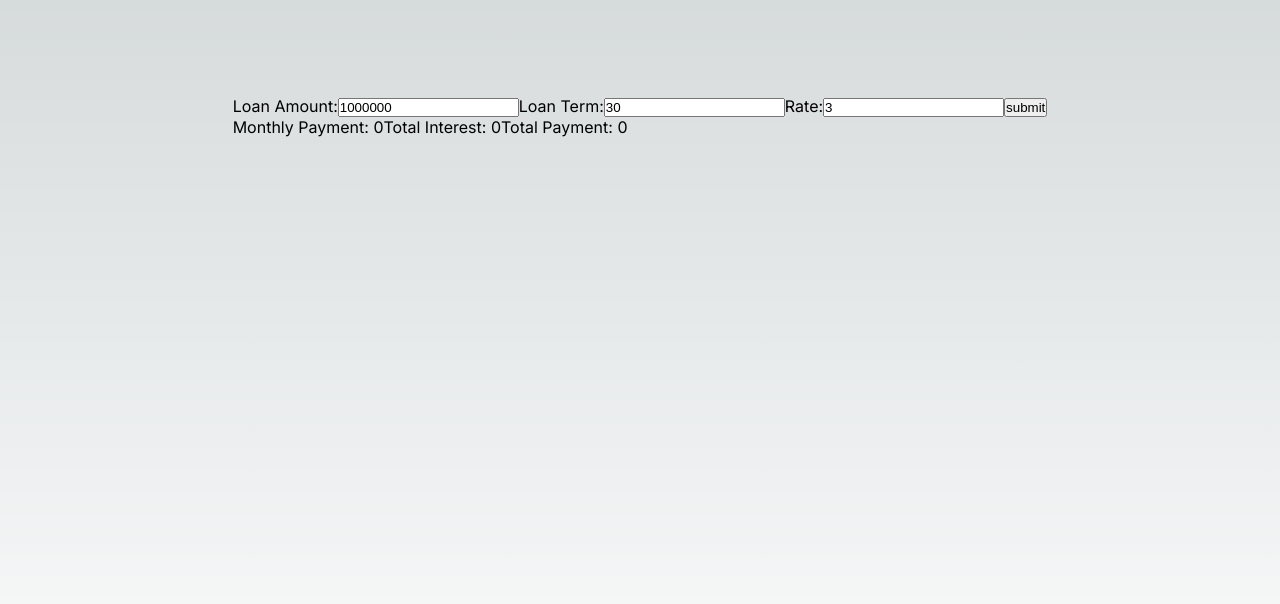
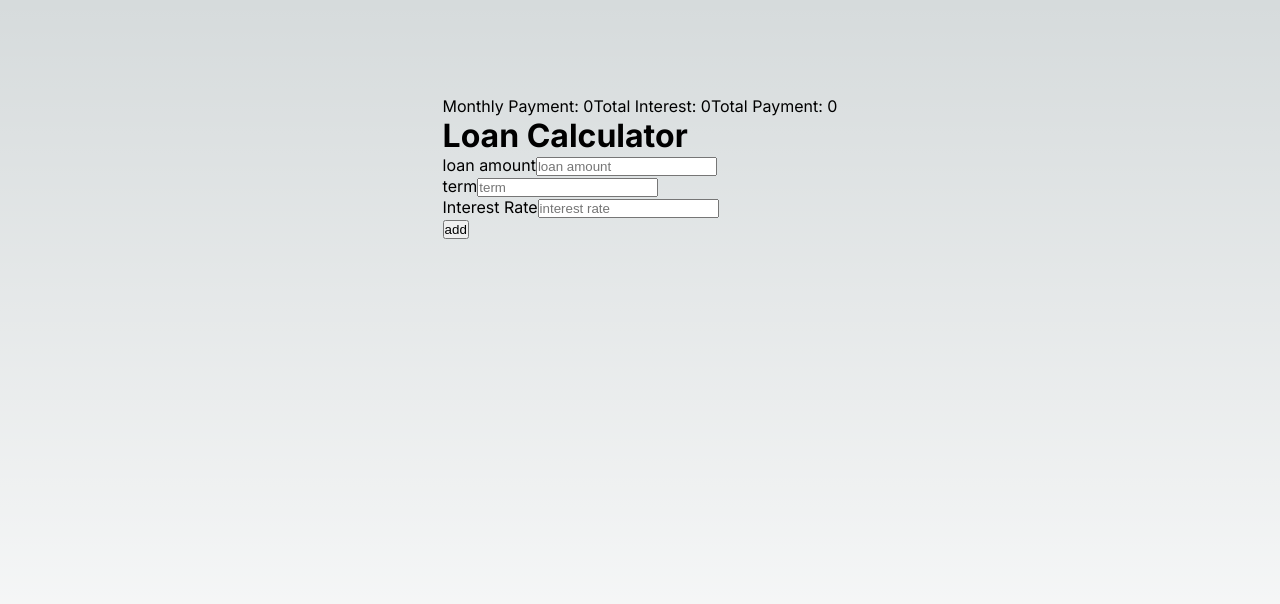
Before and after one commit to stateless-x/loan-calculator, a Next.js app: page / in a window 1280 px wide. Shown: the top 604 px of the page. Built offline with nearby package versions, Linux system fonts and the light colour scheme.

Commit message:
fix rerender issue by using useRef. extract formInput to have its own component. add error messages. adjust type for input to receive both str and number. cast number in the backend

```diff
--- a/package.json
+++ b/package.json
@@ -18,6 +18,7 @@
     "next": "13.4.19",
     "react": "18.2.0",
     "react-dom": "18.2.0",
+    "sass": "^1.66.1",
     "typescript": "5.1.6"
   }
 }
--- /dev/null
+++ b/src/components/FormInput/page.tsx
@@ -0,0 +1,23 @@
+import React, { useState } from "react";
+import "../../styles/formInput.sass";
+export const FormInput = (props: any) => {
+  const [focused, setFocused] = useState(false);
+  const { label, errorMessage, onChange, id, ...inputProps } = props;
+
+  const handleFocus = () => {
+    setFocused(true);
+  };
+
+  return (
+    <div className="formInput">
+      <label>{label}</label>
+      <input
+        {...inputProps}
+        onChange={onChange}
+        onBlur={handleFocus}
+        focused={focused.toString()}
+      />
+      <span>{errorMessage}</span>
+    </div>
+  );
+};
--- a/src/components/mortgage/page.tsx
+++ b/src/components/mortgage/page.tsx
@@ -1,24 +1,69 @@
 "use client";
-import { useState } from "react";
+import { useState, useRef } from "react";
+import { FormInput } from "../FormInput/page";
 import axios from "axios";
-import {formatNumberWithCommas} from "../../util/utility"
+import { formatNumberWithCommas } from "../../util/utility";
+import { MortgageInputs } from "../../type.d";
+
 const Mortgage = () => {
-  const [loanAmount, setLoanAmount] = useState(1000000);
-  const [term, setTerm] = useState(30);
-  const [interestRate, setInterestRate] = useState(3);
   const [monthlyPayment, setMonthlyPayment] = useState(0);
   const [totalInterest, setTotalInterest] = useState(0);
   const [totalPayment, setTotalPayment] = useState(0);
+  const loanAmountRef = useRef();
+  const termRef = useRef();
+  const rateRef = useRef();
 
+  const [values, setValues] = useState<MortgageInputs>({
+    loanAmount: "",
+    term: "",
+    interestRate: "",
+  });
+
+  const inputs = [
+    {
+      id: 1,
+      name: "loanAmount",
+      type: "text",
+      placeholder: "loan amount",
+      label: "loan amount",
+      refer: loanAmountRef,
+      errorMessage: "This field must be numbers",
+      required: true,
+      pattern: "^[0-9]*$",
+    },
+    {
+      id: 2,
+      name: "term",
+      type: "text",
+      placeholder: "term",
+      label: "term",
+      refer: termRef,
+      errorMessage: "This field must be numbers",
+      required: true,
+      pattern: "^[0-9]*$",
+    },
+    {
+      id: 3,
+      name: "interestRate",
+      type: "text",
+      placeholder: "interest rate",
+      label: "Interest Rate",
+      refer: rateRef,
+      errorMessage: "This field must be numbers",
+      required: true,
+      pattern: "^[0-9]*$",
+    },
+  ];
+
+  const onChange = (e: any) => {
+    setValues({ ...values, [e.target.name]: e.target.value });
+  };
+
+  console.log(values);
   const handleSubmit = async (e: React.FormEvent) => {
     e.preventDefault();
-    const data = {
-      loanAmount: loanAmount,
-      term: term,
-      interestRate: interestRate,
-    };
     try {
-      const res = await axios.post("/api/calculator/mortgage", data);
+      const res = await axios.post("/api/calculator/mortgage", values);
       setMonthlyPayment(res.data.monthlyPayment);
       setTotalInterest(res.data.totalInterest);
       setTotalPayment(res.data.totalPayment);
@@ -29,41 +74,24 @@ const Mortgage = () => {
 
   return (
     <div>
-      <form onSubmit={handleSubmit}>
-        <label htmlFor="amount">Loan Amount:</label>
-        <input
-          type="text"
-          name="amount"
-          defaultValue={loanAmount}
-          placeholder="amount"
-          onChange={(e) => {
-            setLoanAmount(Number(e.target.value));
-          }}
-        />
-        <label htmlFor="term">Loan Term:</label>
-        <input
-          type="text"
-          name="term"
-          defaultValue={term}
-          placeholder="term"
-          onChange={(e) => {
-            setTerm(Number(e.target.value));
-          }}
-        />
-        <label htmlFor="rate">Rate:</label>
-        <input
-          type="text"
-          name="rate"
-          defaultValue={interestRate}
-          placeholder="rate"
-          onChange={(e) => setInterestRate(Number(e.target.value))}
-        />
-        <button type="submit">submit</button>
-      </form>
       <div className="result-wrapper">
         <span>Monthly Payment: {formatNumberWithCommas(monthlyPayment)}</span>
         <span>Total Interest: {formatNumberWithCommas(totalInterest)}</span>
         <span>Total Payment: {formatNumberWithCommas(totalPayment)}</span>
+      </div>
+      <div>
+        <h1>Loan Calculator</h1>
+        <form onSubmit={handleSubmit}>
+          {inputs.map((input) => (
+            <FormInput
+              key={input.id}
+              {...input}
+              value={values[input.name]}
+              onChange={onChange}
+            />
+          ))}
+          <button type="submit">add</button>
+        </form>
       </div>
     </div>
   );
--- /dev/null
+++ b/src/styles/formInput.sass
@@ -0,0 +1,8 @@
+.formInput span
+    color: red
+    font-size: 0.75rem
+    padding: 0.25rem
+    display: none
+
+input:invalid[focused="true"] ~ span
+    display: block
```
Also changed, not shown: src/app/api/calculator/mortgage/route.tsx (+6 -10 lines), src/type.d.tsx (+5 -8 lines), 1 other file (tests, documents, lock files or other folders).
